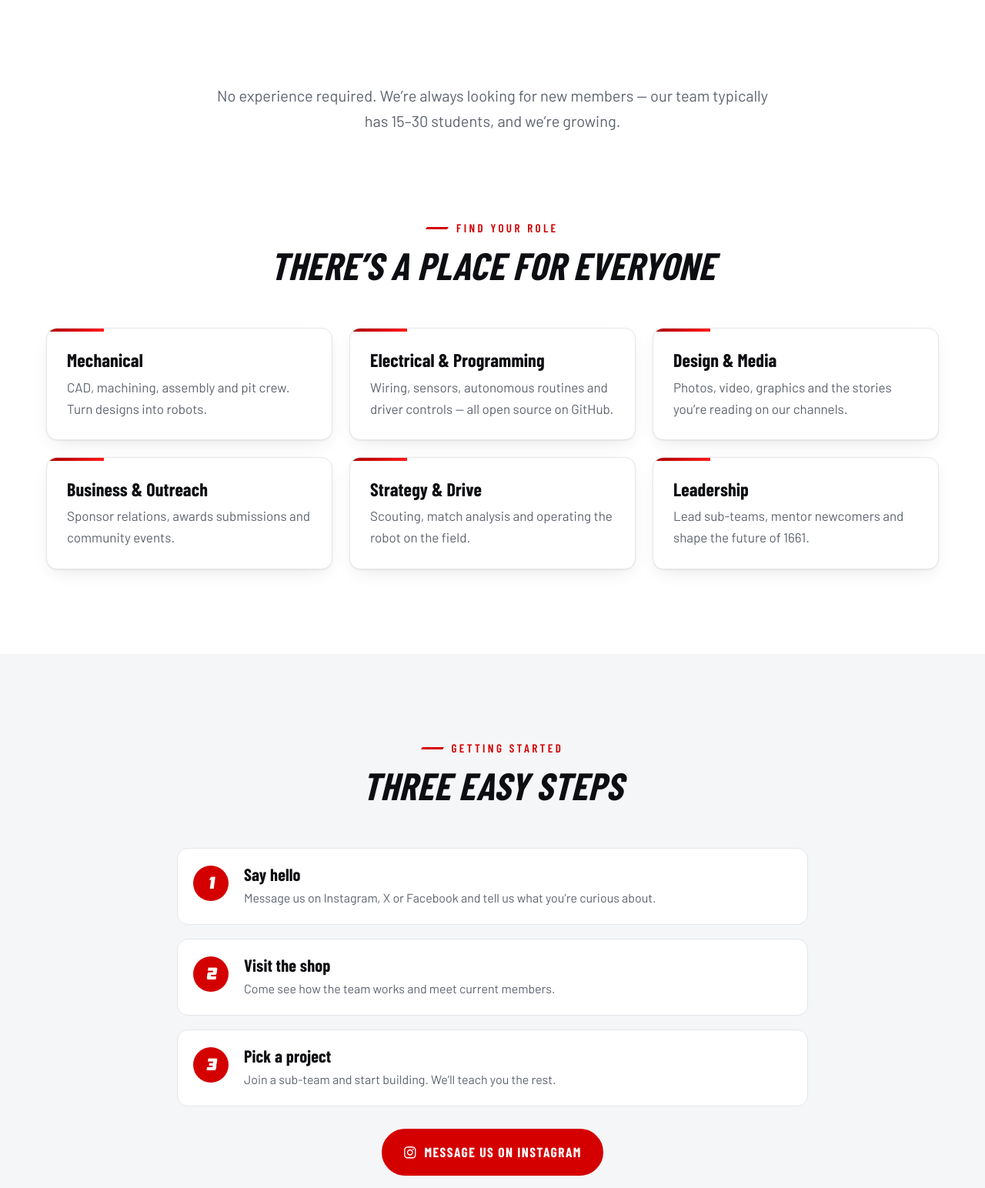
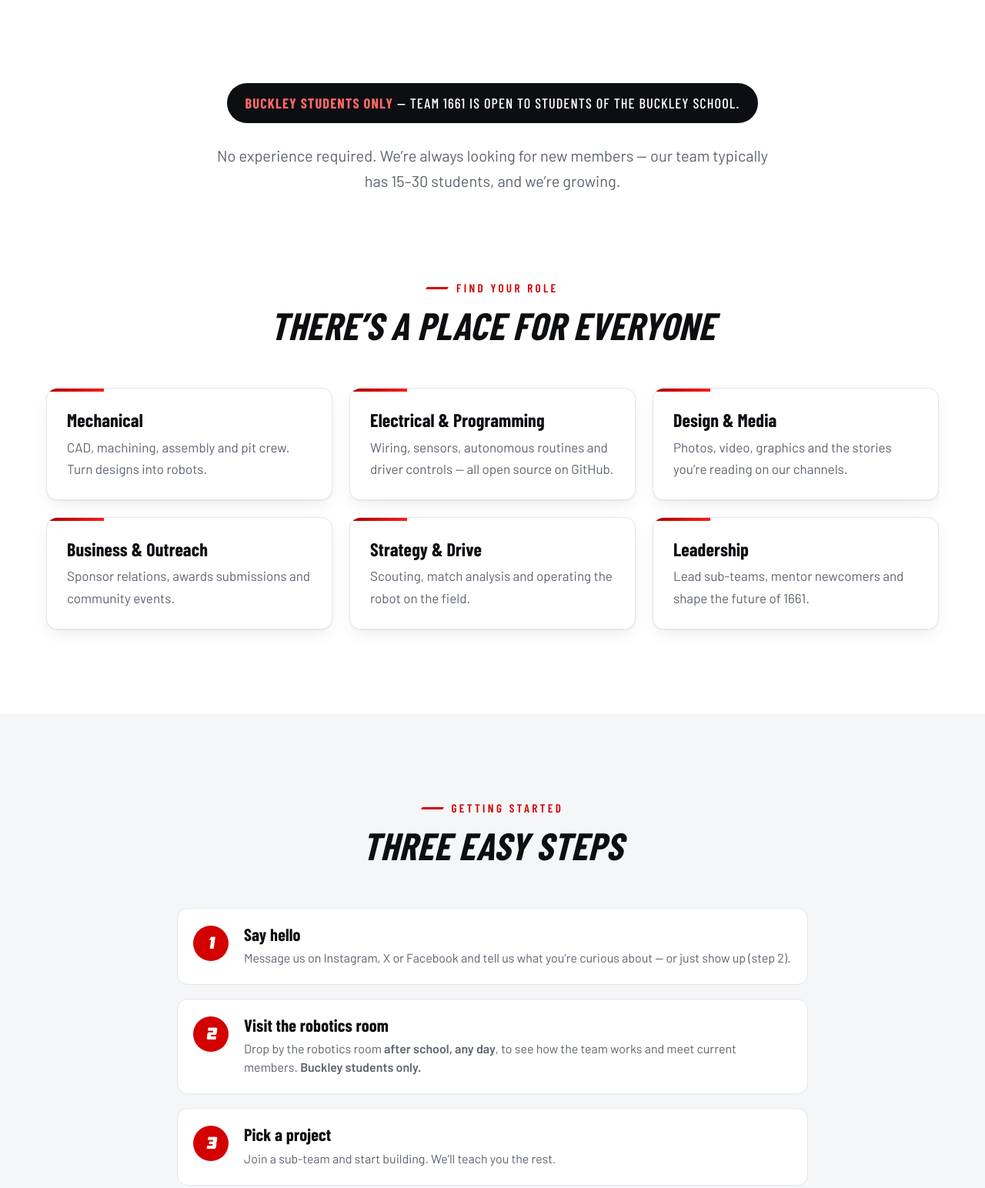
Before and after one commit to Robotics1661/team1661-site, a plain HTML site: page src/join.html in a window 1280 px wide. Shown: the part 383-1927 px from the top of the page at 77% size. Drawn offline with nearby package versions, Linux system fonts and the light colour scheme; a web font is replaced by a local one.

Commit message:
Join page: robotics room open after school, Buckley students only

```diff
--- a/src/assets/style.css
+++ b/src/assets/style.css
@@ -301,3 +301,6 @@ a.card:hover, .card:hover { transform: translateY(-5px); border-color: transpare
 }
 
 .nf-photo { width: min(340px, 80%); aspect-ratio: 4/3; object-fit: cover; margin: 0 auto 28px; border-radius: var(--radius); box-shadow: var(--shadow); transform: rotate(-2deg); border: 6px solid #fff; }
+
+.eligibility { display: inline-block; margin: 0 auto 1.6rem; padding: .6em 1.3em; border-radius: 999px; background: var(--ink); color: #fff; font-family: var(--head); font-size: 1.15rem; letter-spacing: .06em; text-transform: uppercase; }
+.eligibility b { color: #ff6a6a; }
--- a/src/join.html
+++ b/src/join.html
@@ -30,7 +30,7 @@
   <div class="wrap"><p class="kicker">Get involved</p><h1>Join the Team</h1><p class="lede">Design, build, code, create &mdash; and be part of something bigger.</p></div>
 </section>
 
-<section class="section"><div class="wrap narrow reveal center"><p class="big">No experience required. We&rsquo;re always looking for new members &mdash; our team typically has 15&ndash;30 students, and we&rsquo;re growing.</p></div></section>
+<section class="section"><div class="wrap narrow reveal center"><p class="eligibility"><b>Buckley students only</b> &mdash; Team 1661 is open to students of The Buckley School.</p><p class="big">No experience required. We&rsquo;re always looking for new members &mdash; our team typically has 15&ndash;30 students, and we&rsquo;re growing.</p></div></section>
 <section class="section nopt"><div class="wrap">
   <div class="sec-head reveal"><p class="kicker">Find your role</p><h2>There&rsquo;s a place for everyone</h2></div>
   <div class="cards three">
@@ -45,8 +45,8 @@
 <section class="section tint"><div class="wrap narrow">
   <div class="sec-head reveal"><p class="kicker">Getting started</p><h2>Three easy steps</h2></div>
   <ol class="steps vert">
-    <li class="reveal"><b>1</b><div><h3>Say hello</h3><p>Message us on Instagram, X or Facebook and tell us what you&rsquo;re curious about.</p></div></li>
-    <li class="reveal"><b>2</b><div><h3>Visit the shop</h3><p>Come see how the team works and meet current members.</p></div></li>
+    <li class="reveal"><b>1</b><div><h3>Say hello</h3><p>Message us on Instagram, X or Facebook and tell us what you&rsquo;re curious about &mdash; or just show up (step 2).</p></div></li>
+    <li class="reveal"><b>2</b><div><h3>Visit the robotics room</h3><p>Drop by the robotics room <strong>after school, any day</strong>, to see how the team works and meet current members. <strong>Buckley students only.</strong></p></div></li>
     <li class="reveal"><b>3</b><div><h3>Pick a project</h3><p>Join a sub-team and start building. We&rsquo;ll teach you the rest.</p></div></li>
   </ol>
   <div class="btn-row center"><a class="btn" href="https://www.instagram.com/griffitrons1661/" target="_blank" rel="noopener"><svg class="icon sm" viewBox="0 0 448 512" aria-hidden="true" focusable="false"><path fill="currentColor" d="M224.1 141c-63.6 0-114.9 51.3-114.9 114.9s51.3 114.9 114.9 114.9S339 319.5 339 255.9 287.7 141 224.1 141zm0 189.6c-41.1 0-74.7-33.5-74.7-74.7s33.5-74.7 74.7-74.7 74.7 33.5 74.7 74.7-33.6 74.7-74.7 74.7zm146.4-194.3c0 14.9-12 26.8-26.8 26.8-14.9 0-26.8-12-26.8-26.8s12-26.8 26.8-26.8 26.8 12 26.8 26.8zm76.1 27.2c-1.7-35.9-9.9-67.7-36.2-93.9-26.2-26.2-58-34.4-93.9-36.2-37-2.1-147.9-2.1-184.9 0-35.8 1.7-67.6 9.9-93.9 36.1s-34.4 58-36.2 93.9c-2.1 37-2.1 147.9 0 184.9 1.7 35.9 9.9 67.7 36.2 93.9s58 34.4 93.9 36.2c37 2.1 147.9 2.1 184.9 0 35.9-1.7 67.7-9.9 93.9-36.2 26.2-26.2 34.4-58 36.2-93.9 2.1-37 2.1-147.8 0-184.8zM398.8 388c-7.8 19.6-22.9 34.7-42.6 42.6-29.5 11.7-99.5 9-132.1 9s-102.7 2.6-132.1-9c-19.6-7.8-34.7-22.9-42.6-42.6-11.7-29.5-9-99.5-9-132.1s-2.6-102.7 9-132.1c7.8-19.6 22.9-34.7 42.6-42.6 29.5-11.7 99.5-9 132.1-9s102.7-2.6 132.1 9c19.6 7.8 34.7 22.9 42.6 42.6 11.7 29.5 9 99.5 9 132.1s2.7 102.7-9 132.1z"/></svg> Message us on Instagram</a></div>
```
